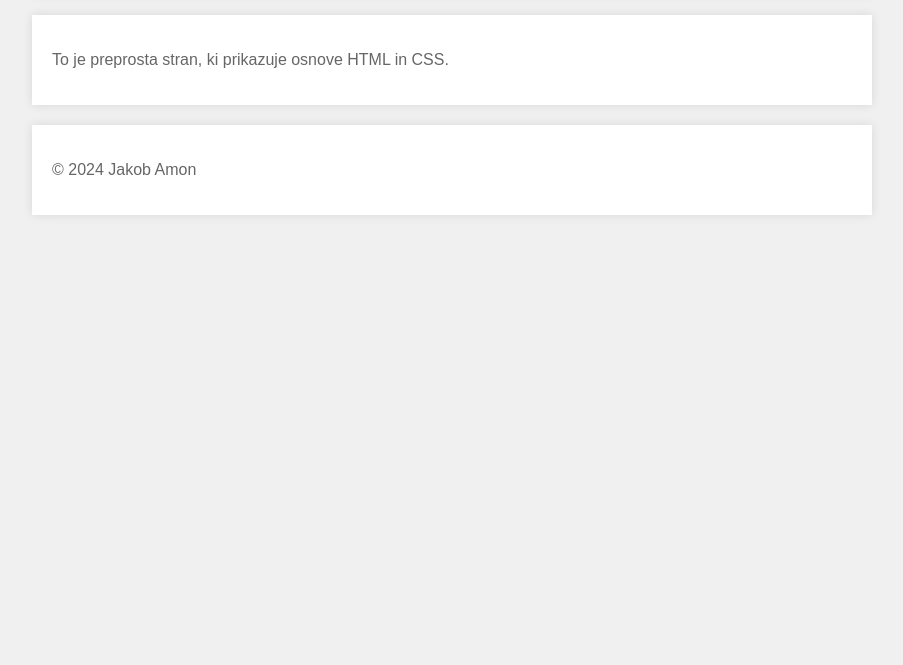
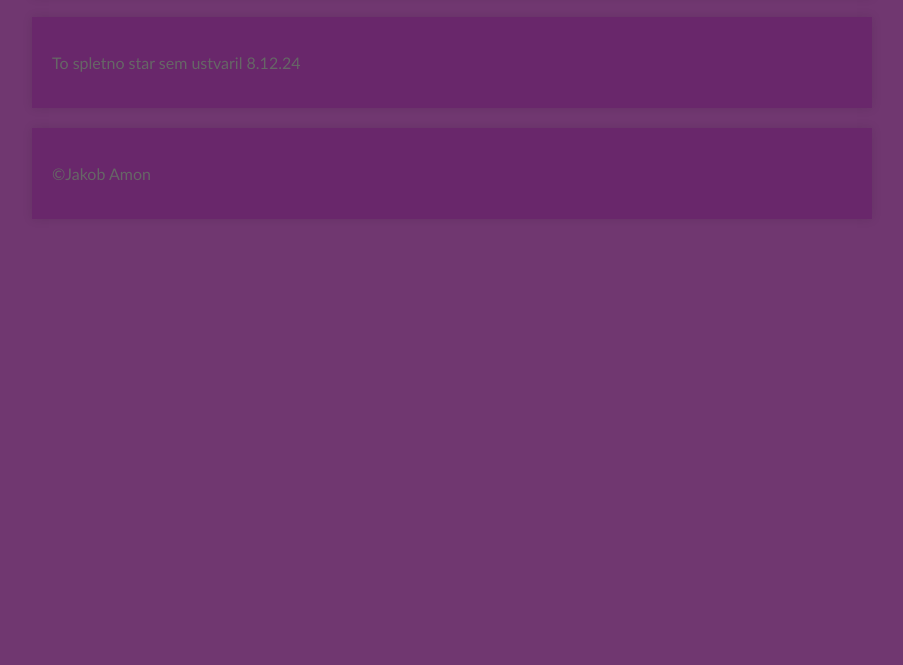
Before and after one commit to JakAm08/Moja-1.-Spletna-stran, a plain HTML site: page index.html in a window 1280 px wide. Shown: the part 135-800 px from the top of the page, without its empty margins (188-1091 px from the left). Drawn offline with Linux system fonts and the light colour scheme.

Commit message:
Add files via upload

```diff
--- a/index.html
+++ b/index.html
@@ -3,7 +3,8 @@
 <head>
     <meta charset="UTF-8">
     <meta name="viewport" content="width=device-width, initial-scale=1.0">
-    <title>Moja Prva Spletna Stran</title>
+    <title>To bo najboljša spletna stran enkrat
+    </title>
     <link rel="stylesheet" href="style.css">
 </head>
 <body>
@@ -11,10 +12,10 @@
         <h1>Dobrodošli na moji prvi spletni strani!</h1>
     </header>
     <main>
-        <p>To je preprosta stran, ki prikazuje osnove HTML in CSS.</p>
+        <p>To spletno star sem ustvaril 8.12.24</p>
     </main>
     <footer>
-        <p>&copy; 2024 Jakob Amon</p>
+        <p>&copy;Jakob Amon</p>
     </footer>
 </body>
 </html>
--- a/style.css
+++ b/style.css
@@ -1,6 +1,6 @@
 body {
-    font-family: Arial, sans-serif;
-    background-color: #f0f0f0;
+    font-family: 'Gill Sans', 'Gill Sans MT', Calibri, 'Trebuchet MS', sans-serif, sans-serif;
+    background-color: #703770;
     margin: 0;
     padding: 0;
     display: flex;
@@ -9,7 +9,7 @@ body {
 }
 
 header, main, footer {
-    background-color: #ffffff;
+    background-color: #69276b;
     padding: 20px;
     margin: 10px;
     width: 80%;
```
